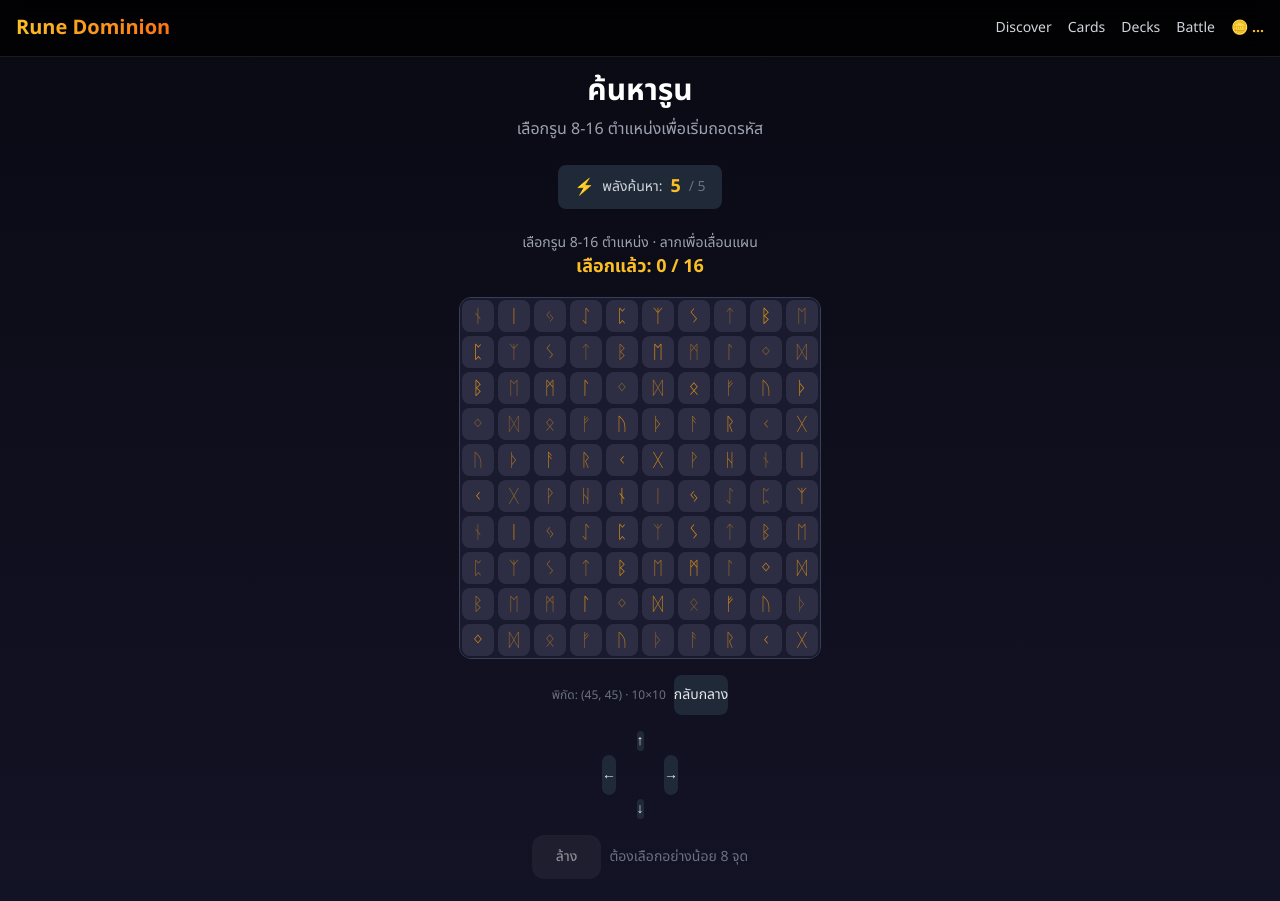
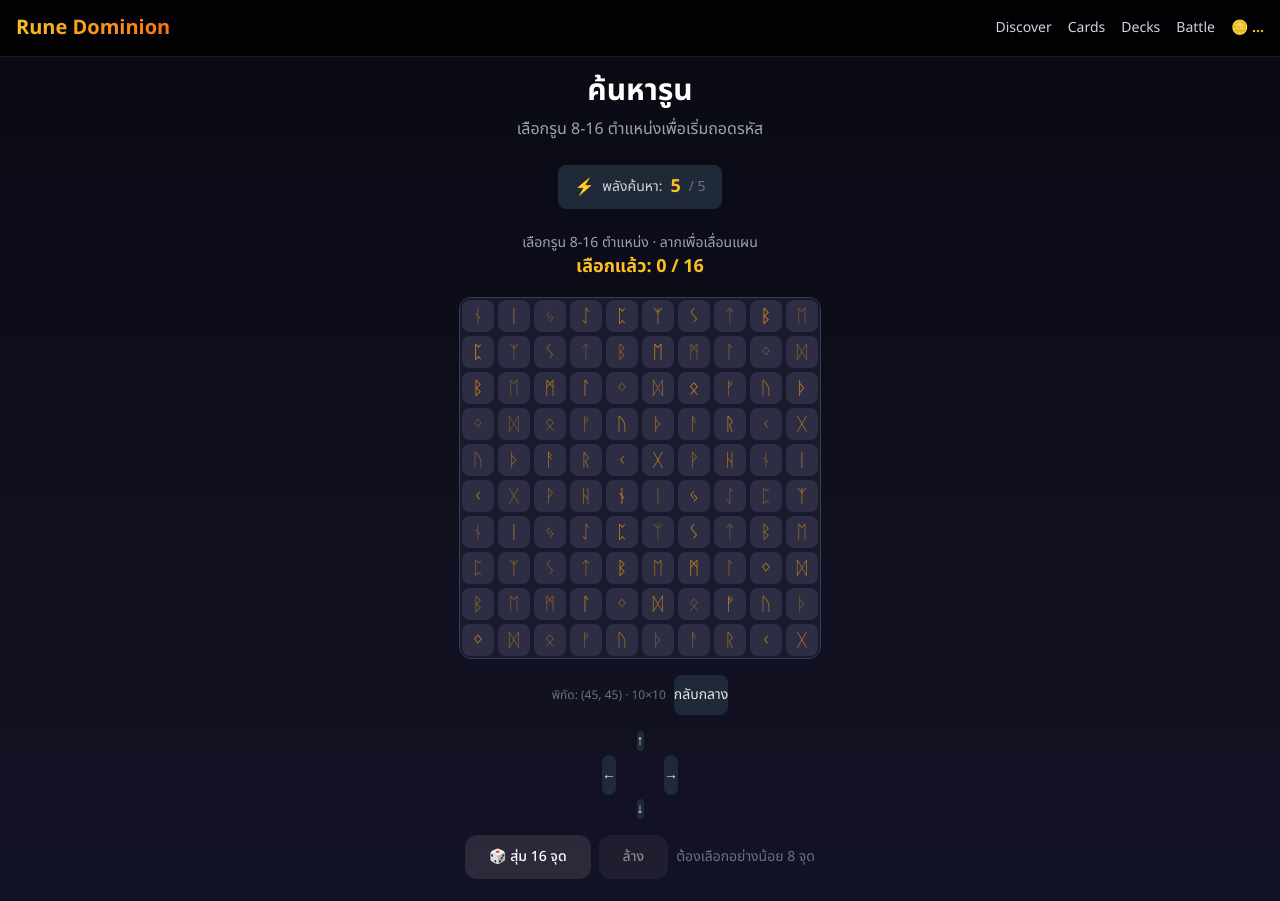
Before and after one commit to woravik-ship-it/rune-dominion-arena, a Next.js app: page /discover in a window 1280 px wide. Shown: the top 901 px of the page. Built offline with nearby package versions, Linux system fonts and the light colour scheme; no server answers; the database is empty.

Commit message:
feat(rune): add \u0e2a\u0e38\u0e48\u0e21 16-points quick-fill button to RuneCanvas

```diff
--- a/src/components/rune/RuneCanvas.tsx
+++ b/src/components/rune/RuneCanvas.tsx
@@ -169,6 +169,24 @@ export default function RuneCanvas({
     onSelectionChange([]);
   };
 
+  const randomFill = () => {
+    const set = new Set(selectedRunes);
+    let guard = 0;
+    while (set.size < maxRunes && guard < 2000) {
+      guard++;
+      set.add(Math.floor(Math.random() * GRID_SIZE * GRID_SIZE));
+    }
+    const next = [...set].slice(0, maxRunes);
+    setSelectedRunes(next);
+    onSelectionChange(next);
+    // เลื่อนมุมมองไปจุดต่างๆที่สุ่มได้ได้บ้าง
+    if (next.length > 0) {
+      const first = next[0];
+      setViewX(clamp((first % GRID_SIZE) - VIEW / 2, 0, MAX_VIEW));
+      setViewY(clamp(Math.floor(first / GRID_SIZE) - VIEW / 2, 0, MAX_VIEW));
+    }
+  };
+
   const navBtn = 'flex-1 h-10 bg-gray-800 hover:bg-gray-700 rounded-lg text-gray-200 text-sm disabled:opacity-30';
 
   return (
@@ -214,6 +232,13 @@ export default function RuneCanvas({
       <div className="flex gap-2">
         <button
           type="button"
+          onClick={randomFill}
+          className="btn-secondary text-sm"
+        >
+          🎲 สุ่ม {maxRunes} จุด
+        </button>
+        <button
+          type="button"
           onClick={clearSelection}
           className="btn-secondary text-sm"
           disabled={selectedRunes.length === 0}
```
